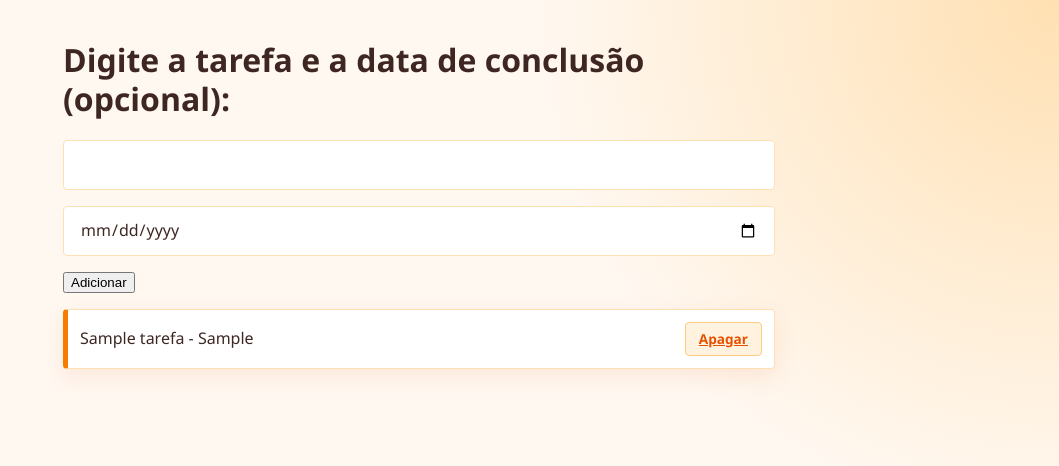
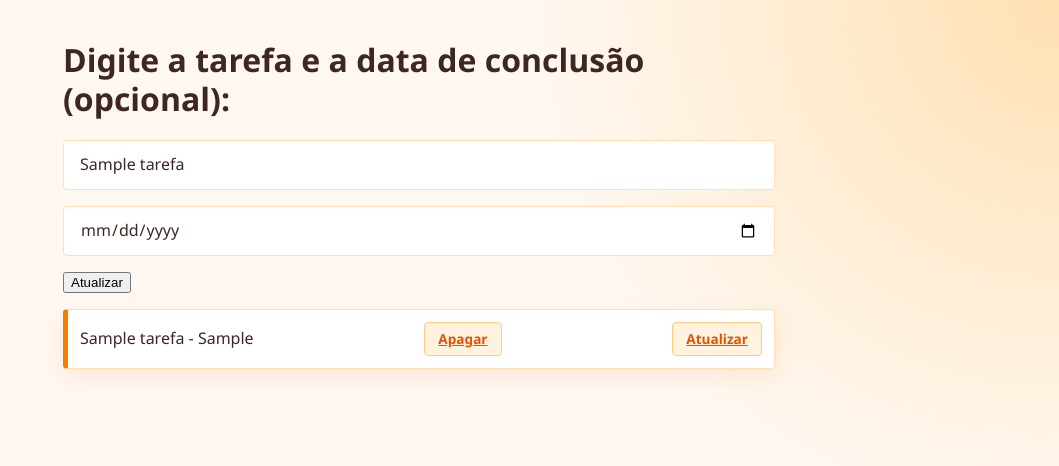
Before and after one commit to MatheusSilva436/tarefas_nvc_flask, a Flask app: template src/tarefas/templates/base.html in a window 1280 px wide. Shown: the top 466 px of the page, without its empty margins (221-1280 px from the left). Run offline with Flask 3, Linux system fonts and the light colour scheme; the template is opened without the code that fills it: most values are stand-ins (such as "Sample title", 1, 10 or a date in 2020).

Commit message:
feat: implementa a opção de editar/atualizar a tarefa

```diff
--- a/src/tarefas/app.py
+++ b/src/tarefas/app.py
@@ -35,7 +35,9 @@ def home():
     return render_template(
         'base.html',
         titulo_da_pagina='Minha lista de tarefas',
-        tarefas_da_pagina=tarefas
+        titulo='Minha lista de tarefas',
+        tarefas_da_pagina=tarefas,
+        tarefa=None
     )
 
 # Crie uma nova funcionalidade para apagar casa uma das tarefas cadastradas
@@ -44,5 +46,41 @@ def apagar_id_especificado(id):
     Tarefa.apagarTarefa(id)
     return redirect(url_for('home'))
 
+
+# NOVA ROTA: Atualizar uma tarefa específica
+@app.route('/atualizar/<int:id_tarefa>', methods=['GET', 'POST'])
+def atualizar_tarefa(id_tarefa):
+
+    # Carrega a tarefa do banco para a memória
+    tarefa = Tarefa.buscarTarefa(id_tarefa)
+
+    if tarefa is None:
+        return redirect(url_for('home'))
+
+    if request.method == 'POST':
+        titulo_form = request.form['tituloTarefa'] # casa com o nome do input no form
+        data_conclusao_form = request.form['dataConclusao'] #casa com o nome do input no form
+
+        data_corrigida = data_conclusao_form or None
+        # 'or' nesse caso é um operador de
+
+        # Envia os dados alterados para o banco
+        Tarefa.atualizarTarefa(
+            id_tarefa,
+            titulo_form,
+            data_corrigida
+        )
+
+        return redirect(url_for('home'))
+
+    return render_template(
+        'base.html',
+        titulo='Atualizar tarefa',
+        titulo_da_pagina='Atualizar tarefa',
+        tarefas_da_pagina=Tarefa.listarTarefas(),
+        tarefa=tarefa
+    )
+
+
 if __name__ == '__main__':
     app.run()
--- a/src/tarefas/templates/base.html
+++ b/src/tarefas/templates/base.html
@@ -1,3 +1,4 @@
+
 <!DOCTYPE html>
 <html lang="pt-BR">
 <head>
@@ -10,9 +11,26 @@
     <h1>Digite a tarefa e a data de conclusão (opcional):</h1>
 
     <form method="POST"> <!-- seleciona o método HTTP -->
-        <input type="text" id="tituloTarefa" name="tituloTarefa">
-        <input type="date" id="dataConclusao" name="dataConclusao">
-        <button type="submit">Adicionar</button>
+        <input
+            type="text"
+            id="tituloTarefa"
+            name="tituloTarefa"
+            value="{{ tarefa.titulo if tarefa else '' }}"
+        >
+
+        <input
+            type="date"
+            id="dataConclusao"
+            name="dataConclusao"
+            value="{{ tarefa.data_conclusao if tarefa and tarefa.data_conclusao else '' }}"
+        >
+
+        <!-- Verifica se está adicionando ou atualizando uma tarefa -->
+        {% if tarefa %}
+            <button type="submit">Atualizar</button>
+        {% else %}
+            <button type="submit">Adicionar</button>
+        {% endif %}
     </form>
     <!-- <output id="listaTarefas">Nenhuma tarefa cadastrada</output> -->
 
@@ -21,9 +39,82 @@
             <li>
                 {{ tarefa.titulo_tarefa }} - {{ tarefa.data_conclusao }}
                 <a href="{{ url_for('apagar_id_especificado', id=tarefa.id_tarefa) }}">Apagar</a> <!-- Link para a rota de apagar este ID -->
+                <a href="{{url_for('atualizar_tarefa', id_tarefa=tarefa.id_tarefa)}}">Atualizar</a>
             </li>
         {% endfor %}
     </ul>
 
+    <!--
+        // Aplicação MVC (Molagem-Vosualização-Controle)
+
+        // Seção de Modelagem
+        let tarefas;
+        const tarefasSalvas = JSON.parse(localStorage.getItem('tarefas'));
+
+        if (Array.isArray(tarefasSalvas)) {
+            tarefas = tarefasSalvas;
+        } else {
+            tarefas = [];
+        }
+
+        function salvarTarefas() {
+            localStorage.setItem('tarefas', JSON.stringify(tarefas));
+        }
+
+        // Seção de Visualização
+        function renderizarTarefas() {
+            const listaTarefas = document.getElementById('listaTarefas');
+            listaTarefas.innerHTML = "";
+
+            tarefas.forEach(function(tarefa) {
+                const divTarefa = document.createElement('div');
+                divTarefa.innerHTML = tarefa.tituloTarefa + '-' + tarefa.DataConsclusao;
+
+                const botaoApagar = document.createElement('button');
+                botaoApagar.innerHTML = "❌ Apagar";
+                botaoApagar.onclick = apagarTarefa;
+                botaoApagar.id = tarefa.idTarefa;
+
+                divTarefa.appendChild(botaoApagar);
+                listaTarefas.appendChild(divTarefa);
+            })
+        }
+
+        // Seção de Controle
+        function adicionarTarefa() {
+            const tituloTarefa = document.getElementById('tituloTarefa').value;
+            const dataConclusao = document.getElementById('dataConclusao').value;
+
+            tarefas.push(
+                {
+                    tituloTarefa: tituloTarefa,
+                    DataConsclusao: dataConclusao,
+                    idTarefa: Date.now()
+                }
+            );
+
+            salvarTarefas();
+            renderizarTarefas();
+        }
+
+        function apagarTarefa(evento) {
+            const botaoClicado = evento.target;
+            const idTarefa = botaoClicado.id;
+            tarefas = tarefas.filter(function (tarefa) {
+                if (tarefa.idTarefa == idTarefa) {
+                    return false;
+                } else {
+                    return true;
+                }
+            });
+
+            salvarTarefas();
+            renderizarTarefas();
+
+        }
+
+        renderizarTarefas();
+
+    </script> -->
 </body>
 </html>
```
Also changed, not shown: src/tarefas/models/tarefa.py (+33 -0 lines).
